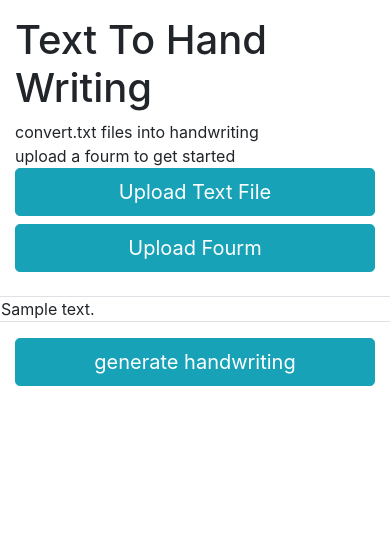
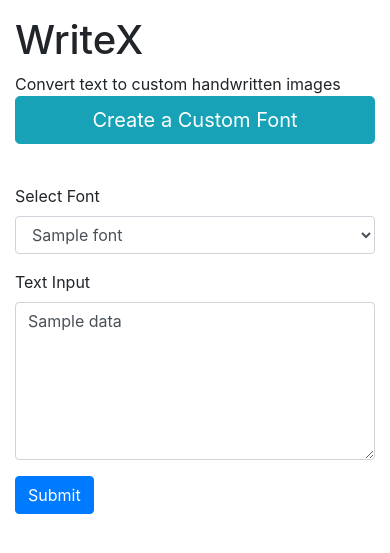
Before and after one commit to explosion33/Handwriting, a Flask app: template app/templates/main.html in a window 390 px wide. Shown: the top 553 px of the page. Run offline with Flask 2, Linux system fonts and the light colour scheme; the template is opened without the code that fills it: most values are stand-ins (such as "Sample title", 1, 10 or a date in 2020); some libraries are stand-ins or nearby versions.

Commit message:
redifnined the process removed uploading .txt file, in favor of a form

```diff
--- a/app/templates/main.html
+++ b/app/templates/main.html
@@ -1,6 +1,6 @@
 <html>
     <head>
-        <title>File Transfer</title>
+        <title>WriteX</title>
         <link rel="stylesheet" href="https://maxcdn.bootstrapcdn.com/bootstrap/4.4.1/css/bootstrap.min.css">
         <script language="JavaScript"  src="http://ajax.googleapis.com/ajax/libs/jquery/1.7.2/jquery.min.js" type="text/javascript"></script>
         <meta name="viewport" content="width=device-width, initial-scale=1">
@@ -18,31 +18,32 @@
         {% endif %}
         {% endwith %}
         <div class ="container mt-3">
-            <h1>Text To Hand Writing</h1>
-            <a>convert.txt files into handwriting</a>
+            <h1>WriteX</h1>
+            <a>Convert text to custom handwritten images</a>
             <br>
-            <a>upload a fourm to get started</a>
-            <a href="/text" class="btn btn-block btn-info btn-lg">Upload Text File</a>
-            <a href="/fourm" class="btn btn-block btn-info btn-lg">Upload Fourm</a>
+            <a href="/fourm" class="btn btn-block btn-info btn-lg">Create a Custom Font</a>
         </div>
 
         <br>
 
-        <div class="row justify-content-center">
-            <div class="col-sm-2">
-            </div>
-            <div class="col-sm-8 border">
-                    {% for t in text %}
-                        <a> {{ t }} </a>
-                        <br>
+        <div class ="container mt-3">
+
+            <form method="POST">
+                <div class="form-group">
+                <label for="fontSelect">Select Font</label>
+                <select class="form-control" id="exampleFormControlSelect1" name="font">
+                    {% for font in fonts %}
+                        <option>{{ font }}</option>
                     {% endfor %}
-            </div>
-            <div class="col-sm-2"></div>
+                </select>
+                </div>
+                <div class="form-group">
+                <label for="exampleFormControlTextarea1">Text Input</label>
+                <textarea class="form-control" id="exampleFormControlTextarea1" rows="6" name="data">{{ data }}</textarea>
+                </div>
+                <button type="submit" class="btn btn-primary">Submit</button>
+            </form>
+
         </div>
-
-        <div class ="container mt-3">
-            <a href="/generate" class="btn btn-block btn-info btn-lg">generate handwriting</a>
-        </div>
-
    </body>
 </html>
```
Also changed, not shown: app/templates/download.html (+2 -15 lines), app/templates/fourm.html (+13 -9 lines).
